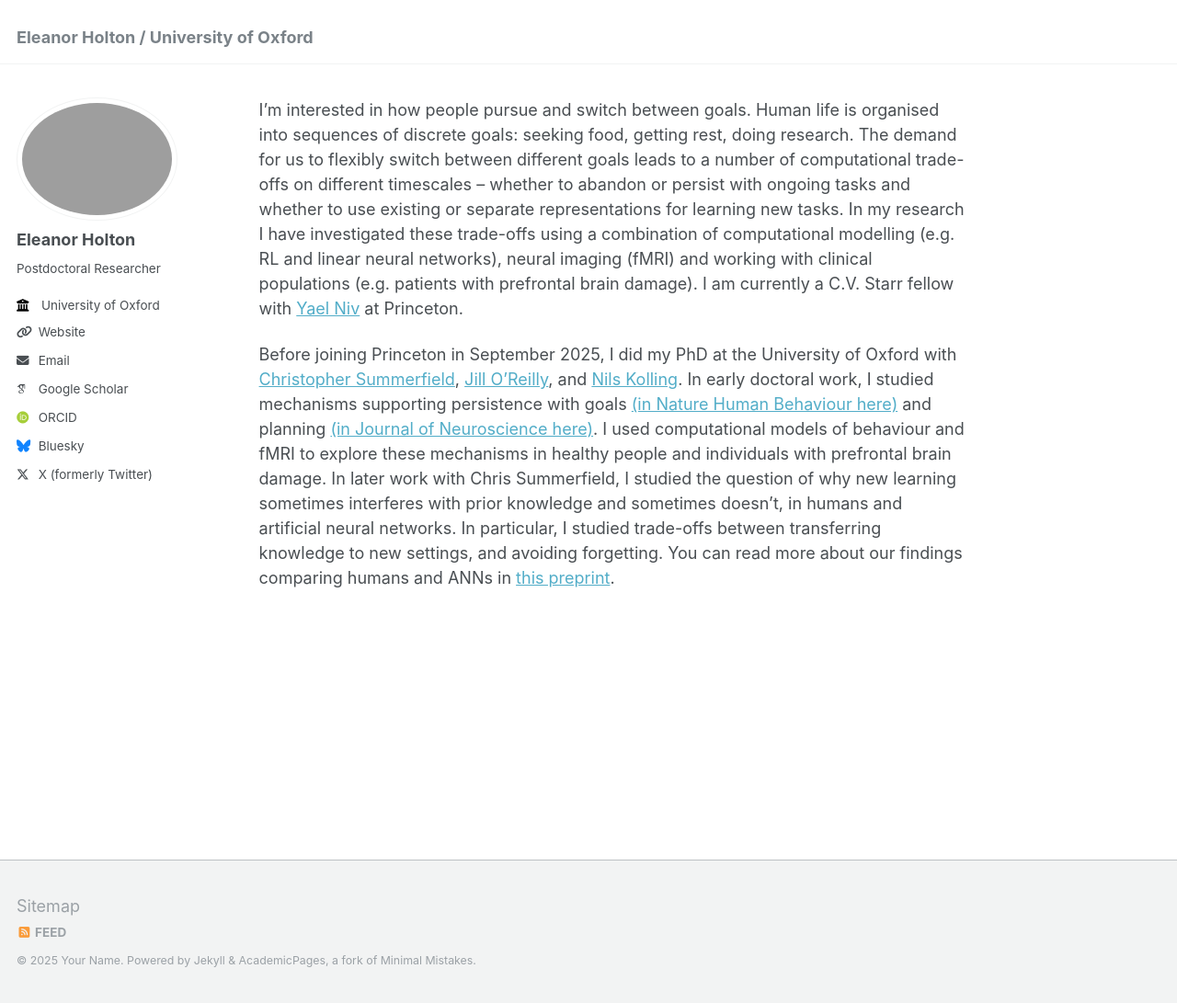
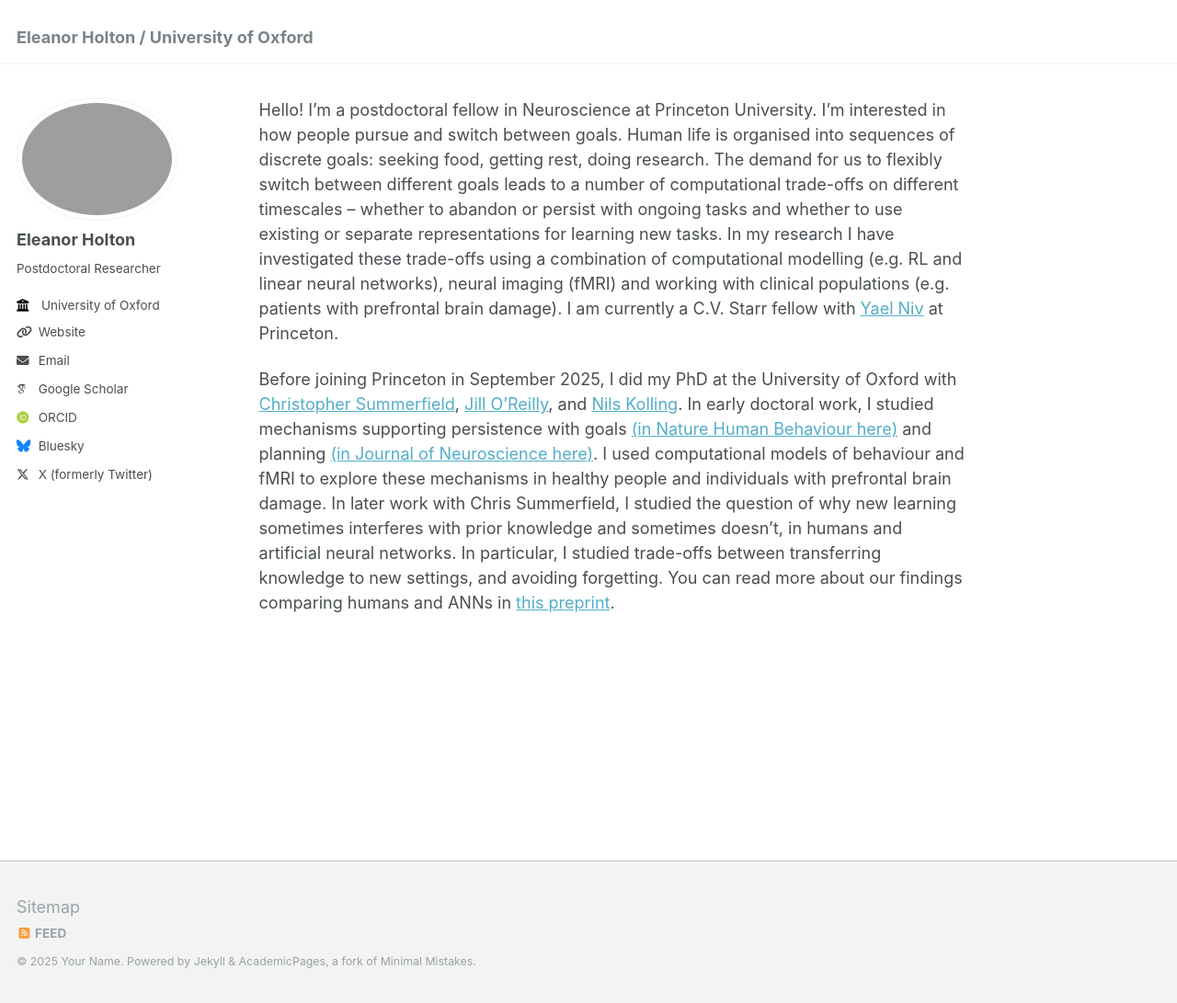
Before and after one commit to eleanorholton/eleanorholton.github.io, a Jekyll site: the page built from _pages/about.md, in a window 1280 px wide and 1091 px high. Shown: the whole window at 92% size. Built offline with Jekyll 4.4.1, drawn with Linux system fonts in a browser that asks for light colours; some web fonts are replaced.

Commit message:
Update about.md

```diff
--- a/_pages/about.md
+++ b/_pages/about.md
@@ -7,6 +7,6 @@ redirect_from:
   - /about.html
 ---
 
-I’m interested in how people pursue and switch between goals. Human life is organised into sequences of discrete goals: seeking food, getting rest, doing research. The demand for us to flexibly switch between different goals leads to a number of computational trade-offs on different timescales – whether to abandon or persist with ongoing tasks and whether to use existing or separate representations for learning new tasks. In my research I have investigated these trade-offs using a combination of computational modelling (e.g. RL and linear neural networks), neural imaging (fMRI) and working with clinical populations (e.g. patients with prefrontal brain damage). I am currently a C.V. Starr fellow with [Yael Niv](https://nivlab.princeton.edu/) at Princeton.
+Hello! I'm a postdoctoral fellow in Neuroscience at Princeton University. I’m interested in how people pursue and switch between goals. Human life is organised into sequences of discrete goals: seeking food, getting rest, doing research. The demand for us to flexibly switch between different goals leads to a number of computational trade-offs on different timescales – whether to abandon or persist with ongoing tasks and whether to use existing or separate representations for learning new tasks. In my research I have investigated these trade-offs using a combination of computational modelling (e.g. RL and linear neural networks), neural imaging (fMRI) and working with clinical populations (e.g. patients with prefrontal brain damage). I am currently a C.V. Starr fellow with [Yael Niv](https://nivlab.princeton.edu/) at Princeton.
 
 Before joining Princeton in September 2025, I did my PhD at the University of Oxford with [Christopher Summerfield](https://humaninformationprocessing.com/), [Jill O'Reilly](https://www.psy.ox.ac.uk/people/jill-oreilly), and [Nils Kolling](https://sites.google.com/view/ecc-team/home). In early doctoral work, I studied mechanisms supporting persistence with goals [(in Nature Human Behaviour here)](https://www.nature.com/articles/s41562-024-01844-5) and planning [(in Journal of Neuroscience here)](https://www.jneurosci.org/content/early/2025/01/29/JNEUROSCI.1814-24.2025). I used computational models of behaviour and fMRI to explore these mechanisms in healthy people and individuals with prefrontal brain damage. In later work with Chris Summerfield, I studied the question of why new learning sometimes interferes with prior knowledge and sometimes doesn't, in humans and artificial neural networks. In particular, I studied trade-offs between transferring knowledge to new settings, and avoiding forgetting. You can read more about our findings comparing humans and ANNs in [this preprint](https://osf.io/preprints/psyarxiv/98ksw_v1).
```
